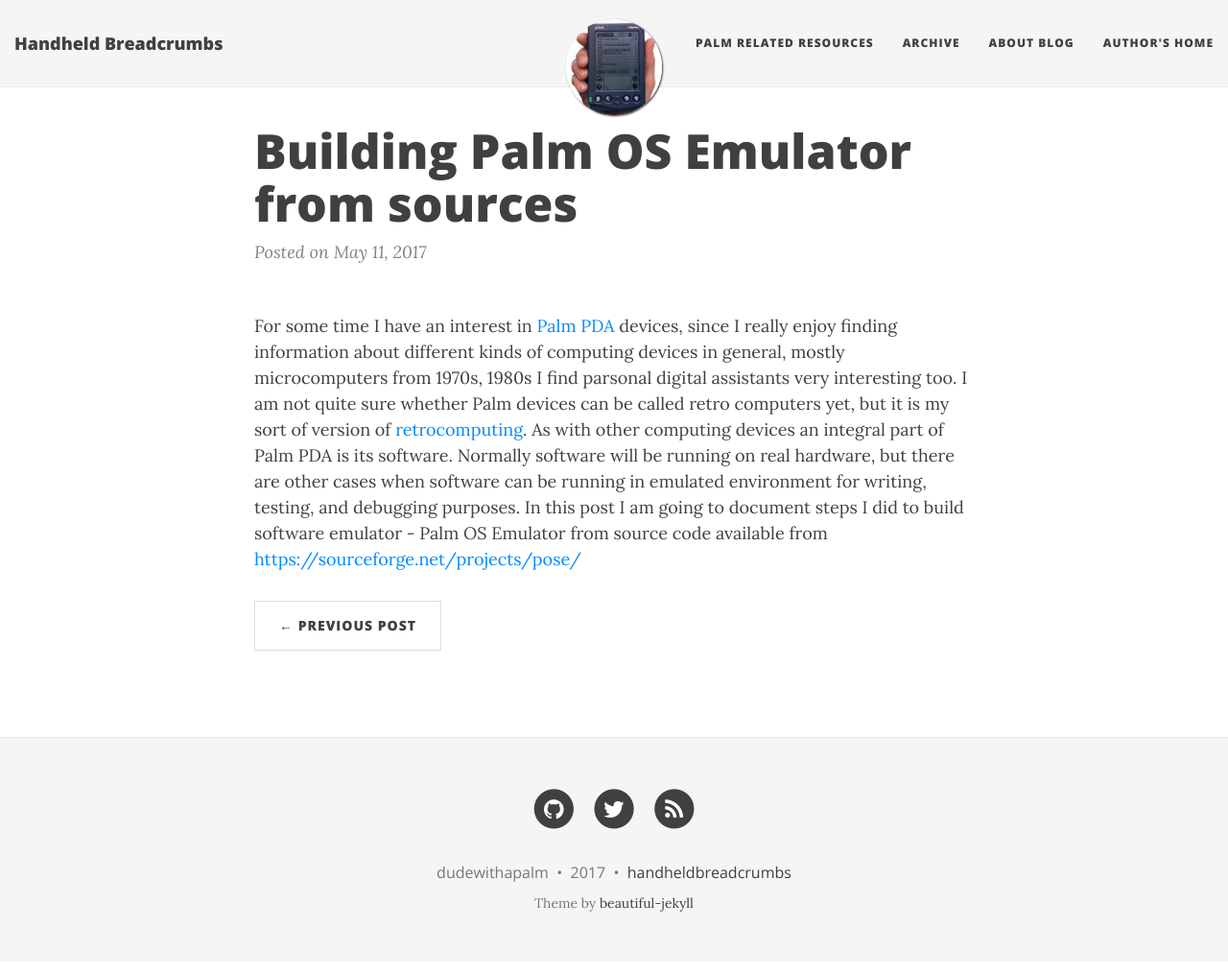
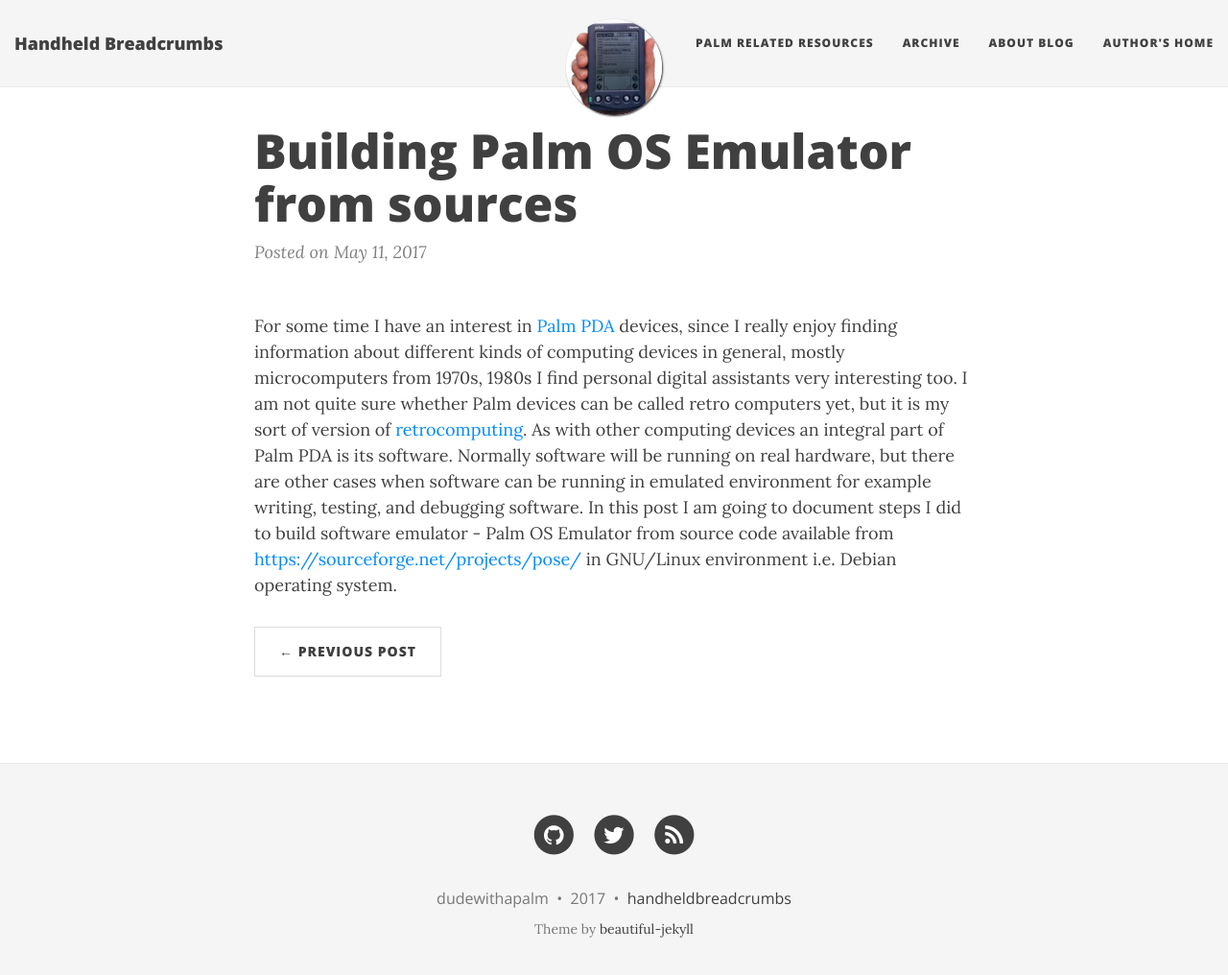
Before and after one commit to handheldbreadcrumbs/handheldbreadcrumbs.github.io, a Jekyll site: the page built from _posts/2017-05-11-build-pose.markdown, in a window 1280 px wide and 1029 px high. Shown: the top 1016 px of the window at 96% size. Built offline with Jekyll 4.4.1, drawn with Linux system fonts in a browser that asks for light colours; nearby versions of some CDN libraries; comment, search, counter and statistics services are not loaded.

Commit message:
latest progress on post

```diff
--- a/_posts/2017-05-11-build-pose.markdown
+++ b/_posts/2017-05-11-build-pose.markdown
@@ -5,4 +5,4 @@
 categories: build pose sources
 ---
 
-For some time I have an interest in [Palm PDA](https://en.wikipedia.org/wiki/Palm_(PDA)){:target="_blank"} devices, since I really enjoy finding information about different kinds of computing devices in general, mostly microcomputers from 1970s, 1980s I find parsonal digital assistants very interesting too. I am not quite sure whether Palm devices can be called retro computers yet, but it is my sort of version of [retrocomputing](https://en.wikipedia.org/wiki/Retrocomputing){:target="_blank"}. As with other computing devices an integral part of Palm PDA is its software. Normally software will be running on real hardware, but there are other cases when software can be running in emulated environment for writing, testing, and debugging purposes. In this post I am going to document steps I did to build software emulator - Palm OS Emulator from source code available from [https://sourceforge.net/projects/pose/](https://sourceforge.net/projects/pose/){:target="_blank"}
+For some time I have an interest in [Palm PDA](https://en.wikipedia.org/wiki/Palm_(PDA)){:target="_blank"} devices, since I really enjoy finding information about different kinds of computing devices in general, mostly microcomputers from 1970s, 1980s I find personal digital assistants very interesting too. I am not quite sure whether Palm devices can be called retro computers yet, but it is my sort of version of [retrocomputing](https://en.wikipedia.org/wiki/Retrocomputing){:target="_blank"}. As with other computing devices an integral part of Palm PDA is its software. Normally software will be running on real hardware, but there are other cases when software can be running in emulated environment for example writing, testing, and debugging software. In this post I am going to document steps I did to build software emulator - Palm OS Emulator from source code available from [https://sourceforge.net/projects/pose/](https://sourceforge.net/projects/pose/){:target="_blank"} in GNU/Linux environment i.e. Debian operating system.
```
